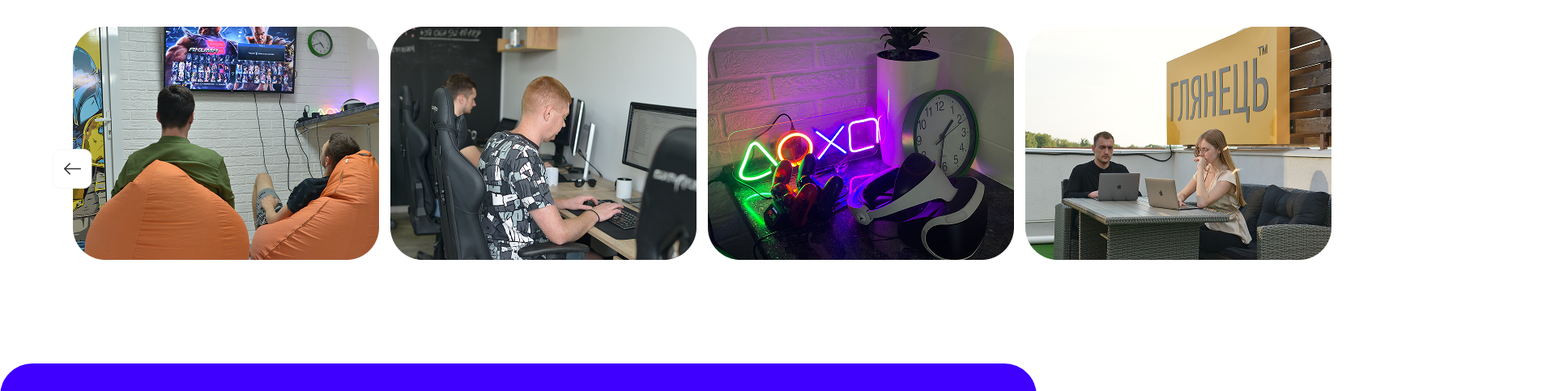
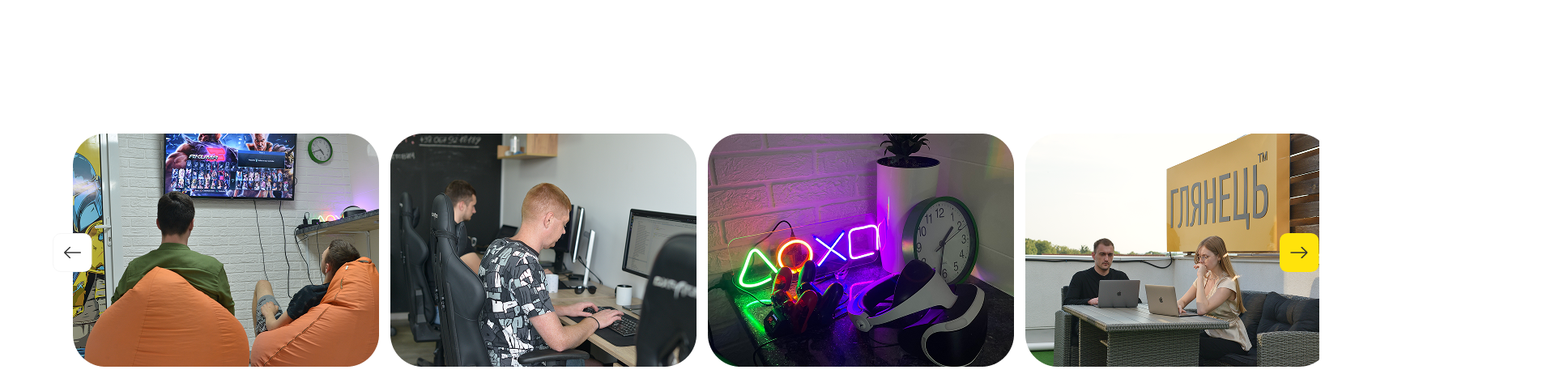
Before and after one commit to innanom/glyanec__test, a plain HTML site: page index.html in a window 1280 px wide. Shown: the part 3090-3573 px from the top of the page at 81% size, 1920 px wide, since content can reach past the window. Drawn offline with nearby package versions, Linux system fonts and the light colour scheme.

Commit message:
fix/swiper

```diff
--- a/styles.css
+++ b/styles.css
@@ -372,8 +372,9 @@ main {
     color: #333;
 }
 .swiper{
+    width: 1614px;
     position: relative;
-    padding-top: 132px;
+    margin-top: 132px;
 }
 .swiper .swiper-slide {
     width: auto;
@@ -386,7 +387,7 @@ main {
 
 .swiper .swiper-button-prev {
     position: absolute;
-    top: 60%;
+    top: 50%;
     left: 50px;
     width: 49.44px;
     height: 49px;
@@ -397,8 +398,8 @@ main {
     position: absolute;
     width: 49.44px;
     height: 49px;
-    top: 60%;
-    right: 50px;
+    top: 50%;
+    right: 0;
 }
 
 .swiper .my__wrapper {
```
